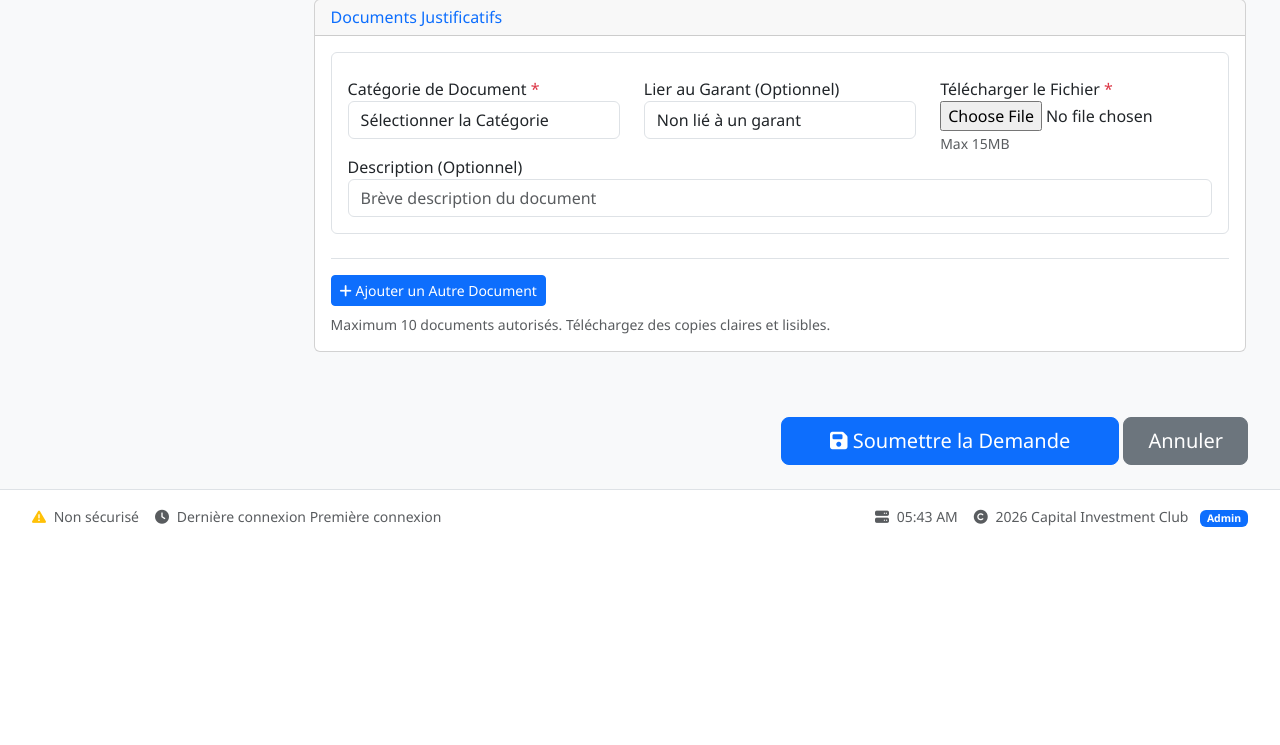
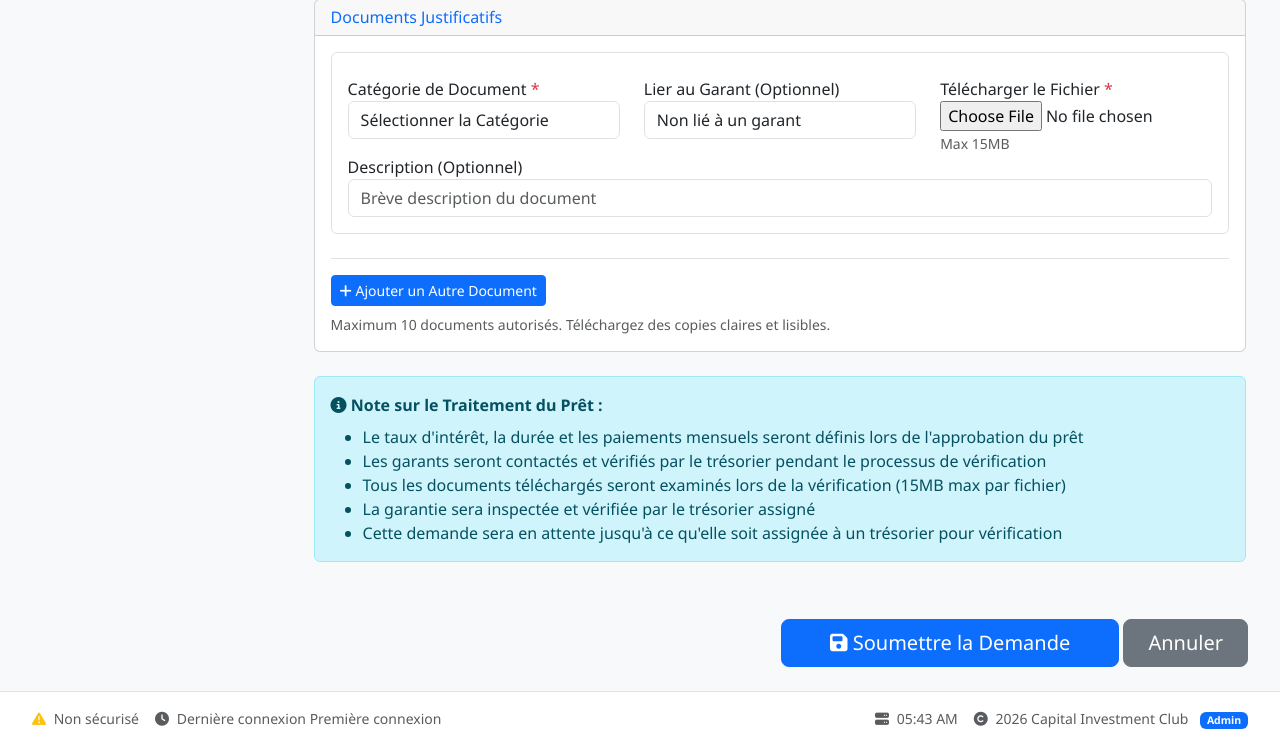
Before and after one commit to chrisayale/ADI-LARAVEL, a Laravel app: page /admin/loans/create in a window 1280 px wide. Shown: the part 1441-2186 px from the top of the page. Before the commit the page ends 1968 px from the top, so only its background shows below. Run offline with Laravel 12, Linux system fonts and the light colour scheme; the visitor is signed in with stand-in values (Sample User, id 1); data comes from the database, SQL or seed files in the repository; data that the repository does not hold is empty; parts of the project's set-up code (start-up, migrations or seed data) failed here and were passed over.

Commit message:
Ensure loan processing notes remain permanently visible on create loan view
- Add 'permanent-note' class to the notes alert in create.blade.php
- Update auto-dismiss logic in app.blade.php to exclude .permanent-note elements
- Notes block now remains permanently visible instead of disappearing after 5 seconds

Co-Authored-By: Claude Opus 5 (1M context) <noreply@anthropic.com>

```diff
--- a/resources/views/admin/loans/create.blade.php
+++ b/resources/views/admin/loans/create.blade.php
@@ -490,7 +490,7 @@
                 </div>
 
                 <!-- Important Notes -->
-                <div class="alert alert-info">
+                <div class="alert alert-info permanent-note">
                     <i class="fas fa-info-circle"></i>
                     <strong>Note sur le Traitement du Prêt :</strong>
                     <ul class="mb-0 mt-2">
--- a/resources/views/layouts/app.blade.php
+++ b/resources/views/layouts/app.blade.php
@@ -457,9 +457,9 @@
             }
         });
 
-        // Auto-dismiss alerts
+        // Auto-dismiss alerts (excluding permanent notes)
         setTimeout(function() {
-            const alerts = document.querySelectorAll('.alert');
+            const alerts = document.querySelectorAll('.alert:not(.permanent-note)');
             alerts.forEach(function(alert) {
                 const bsAlert = new bootstrap.Alert(alert);
                 bsAlert.close();
```
